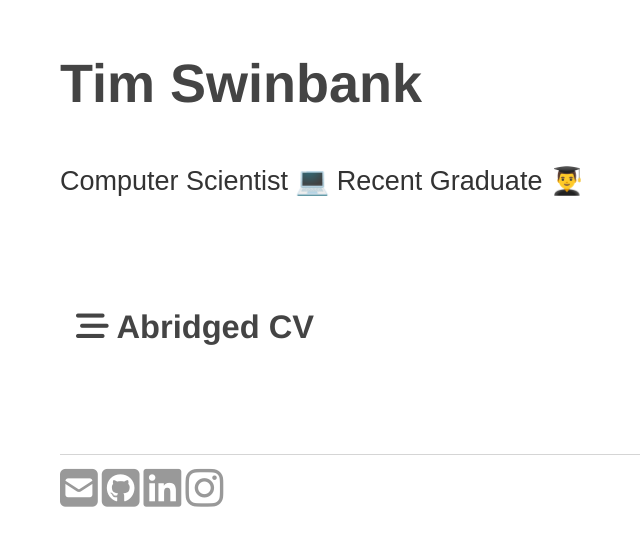
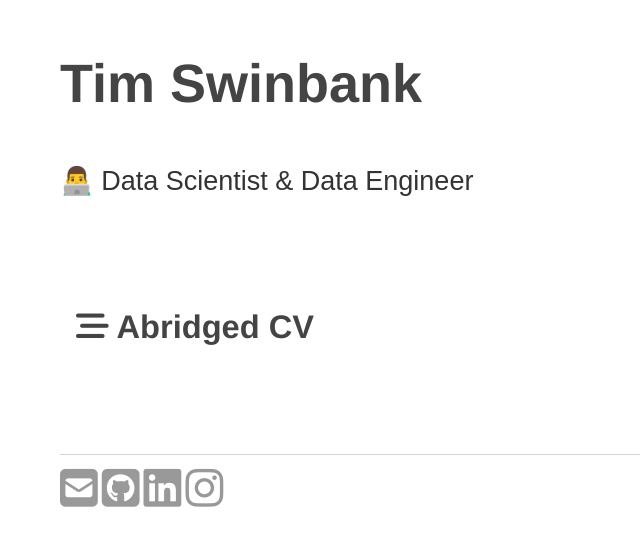
Before and after one commit to tswinb/tswinb.github.io, a Jekyll site: the page built from index.html, in a window 1280 px wide. Shown: the top 546 px of the page, without its empty margins (255-895 px from the left). Built offline with Jekyll 4.4.1, drawn with Linux system fonts in a browser that asks for light colours; nearby versions of some CDN libraries.

Commit message:
Update index.html

```diff
--- a/index.html
+++ b/index.html
@@ -4,7 +4,7 @@ title: Tim Swinbank
 ---
 <div class="blurb">
 	<h1>Tim Swinbank</h1>
-	<p>Computer Scientist 💻 Recent Graduate 👨‍🎓  </p>
+	<p>👨‍💻 Data Scientist & Data Engineer </p>
 
 		<div class="wrap-collabsible">
 			<input id="collapsible" class="toggle" type="checkbox" >
@@ -12,7 +12,9 @@ title: Tim Swinbank
 			<div class="collapsible-content">
 				<div class="content-inner">
 
-						<p><strong>2019 – Present</strong>	&nbsp;&nbsp;&nbsp;&nbsp; &nbsp;&nbsp;&nbsp;&nbsp; STFC </p>
+						<p><strong>2021 – Present</strong>	&nbsp;&nbsp;&nbsp;&nbsp; &nbsp;&nbsp;&nbsp;&nbsp; Deutsche Welle </p>
+						Data Scientist / Data Engineer
+						<p><strong>2019 – 2021</strong>	&nbsp;&nbsp;&nbsp;&nbsp; &nbsp;&nbsp;&nbsp;&nbsp; STFC </p>
 						Scientific Computing Graduate
 						<p><strong>2015 – 2019</strong> &nbsp;&nbsp;&nbsp;&nbsp; &nbsp;&nbsp;&nbsp;&nbsp; Loughborough University</p>
 						BSc Computer Science and Artificial Intelligence <br>
```
